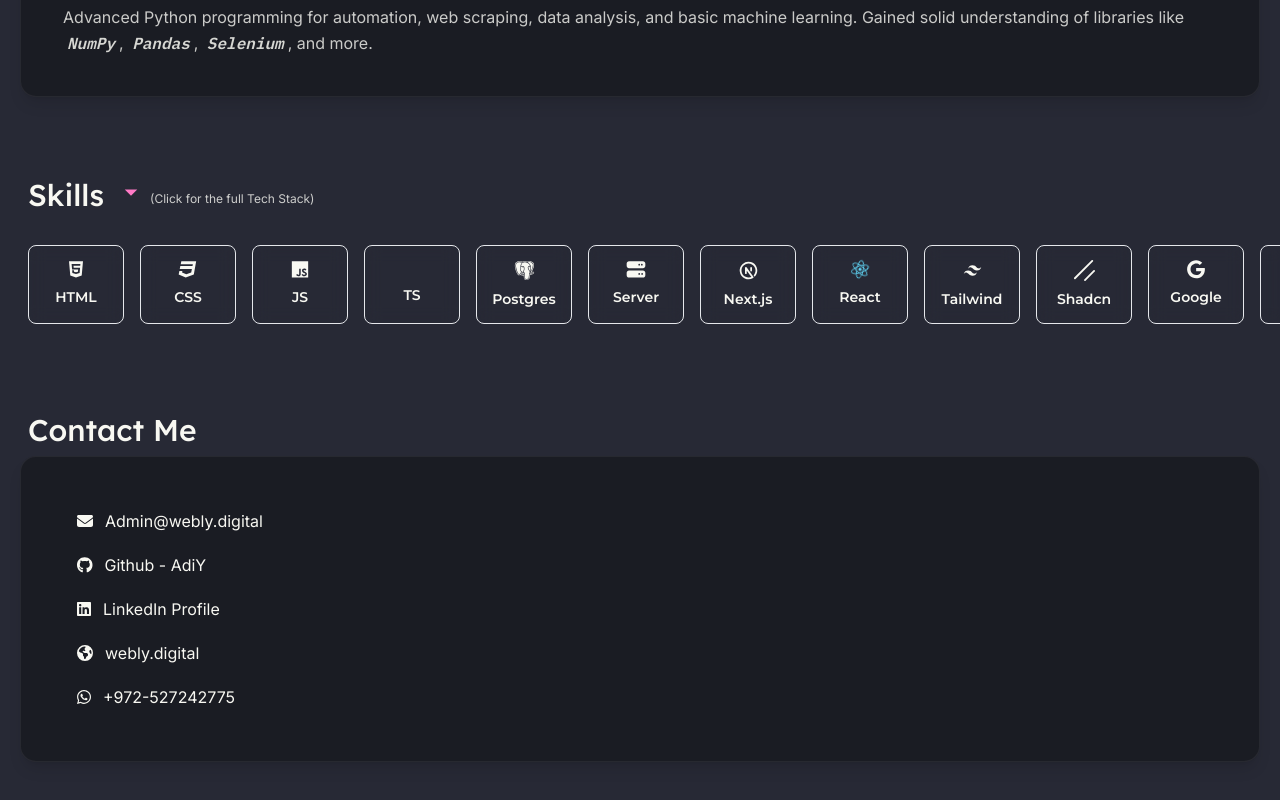
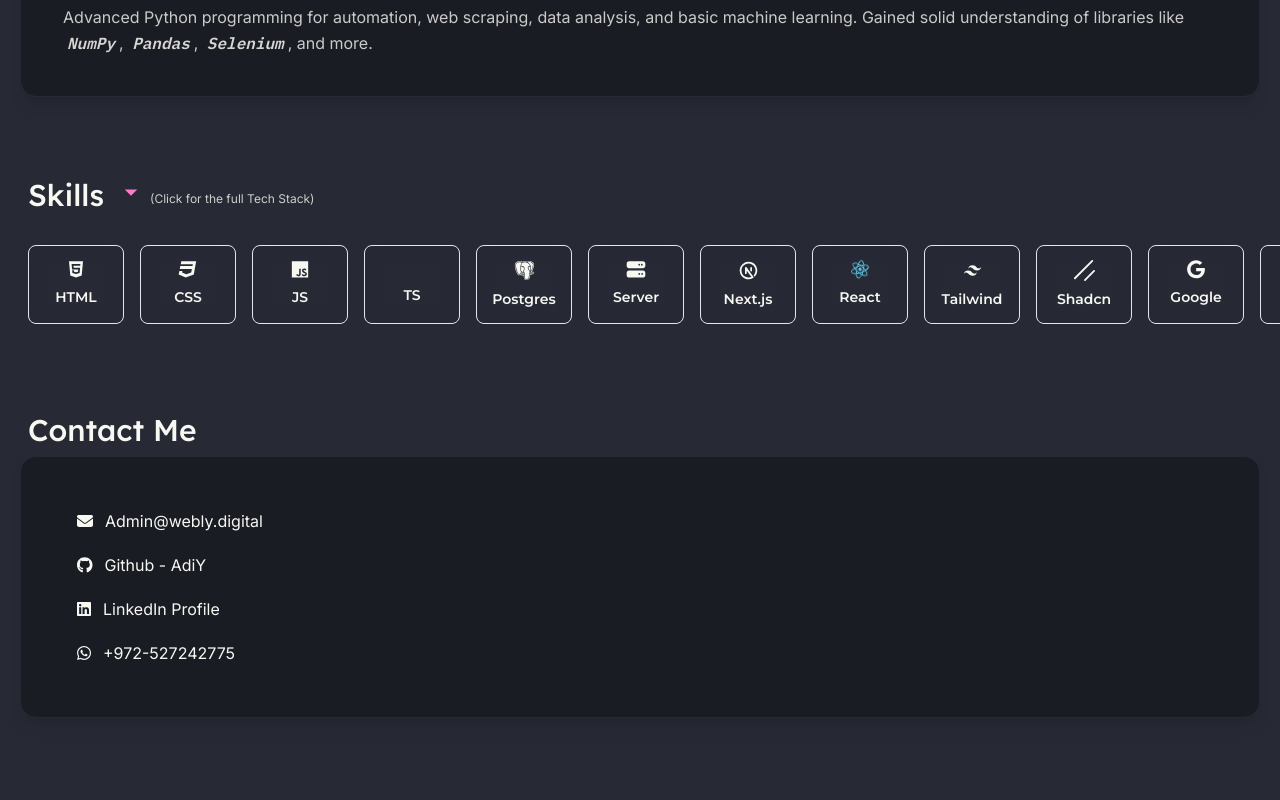
Before and after one commit to AdiYd/About, a React (Create React App) app in the folder about/: page / in a window 1280 px wide. Shown: the part 2357-3157 px from the top of the page. Built offline with nearby package versions, Linux system fonts and the light colour scheme.

Commit message:
add some changes

```diff
--- a/about/src/pages/home.jsx
+++ b/about/src/pages/home.jsx
@@ -793,12 +793,12 @@ second: {
             data: 'LinkedIn Profile',
             link: 'https://www.linkedin.com/in/adiyd'
         },
-        Website: {
-            icon: faEarthAmerica,
-            color: 'currentColor',
-            data: 'webly.digital',
-            link: 'https://webly.digital/'
-        },
+        // Website: {
+        //     icon: faEarthAmerica,
+        //     color: 'currentColor',
+        //     data: 'webly.digital',
+        //     link: 'https://webly.digital/'
+        // },
         Whatsapp: {
             icon: faWhatsapp,
             color: 'currentColor',
```
